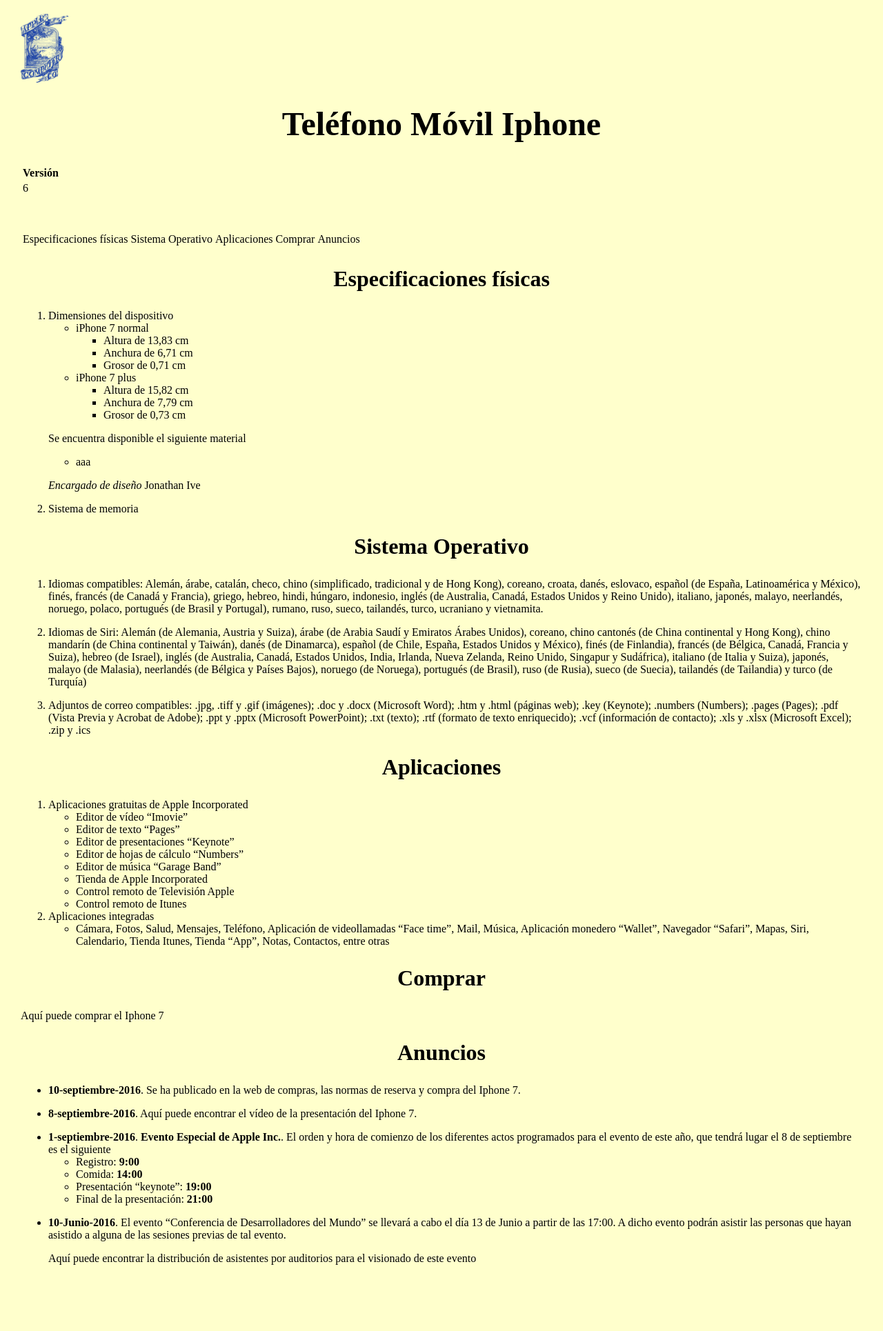
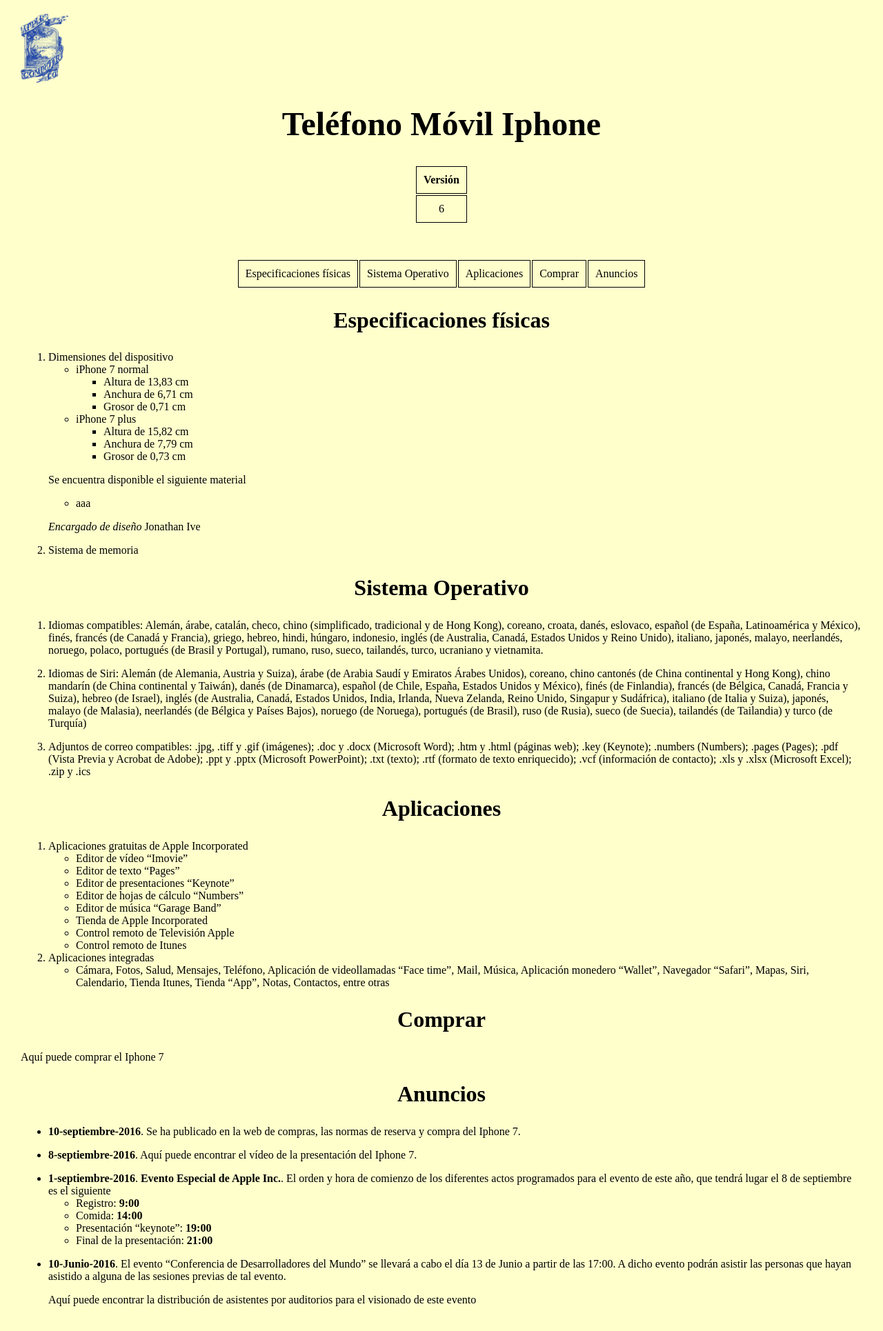
Before and after one commit to exacs/applebydatsi, a Jekyll site: the page built from iphone.md, in a window 1280 px wide. Shown: the whole page at 69% size. Built offline with Jekyll 4.4.1, drawn with Linux system fonts in a browser that asks for light colours; before the commit the page ends 1870 px from its top, so only the background shows below that.

Commit message:
Fix default CSS

```diff
--- a/_layouts/default.html
+++ b/_layouts/default.html
@@ -4,7 +4,7 @@
     <link rel="stylesheet" href="{{ site.github.url }}/css/main.css">
   </head>
 
-  <body>
+  <body class="default">
     <a href="{{ site.github.url }}/">
       <img src="{{ site.github.url }}/imgs/logo.png" class="logo">
     </a>
--- a/css/main.scss
+++ b/css/main.scss
@@ -24,18 +24,18 @@
   width: 100%;
 }
 
-.iphone table {
+.default table {
   margin: auto;
 }
 
-.iphone td,
-.iphone th {
+.default td,
+.default th {
   border: 1px #000 solid;
   padding: 10px;
   text-align: center;
 }
 
-.iphone {
+.default {
   background: #FFC;
 }
 
```
